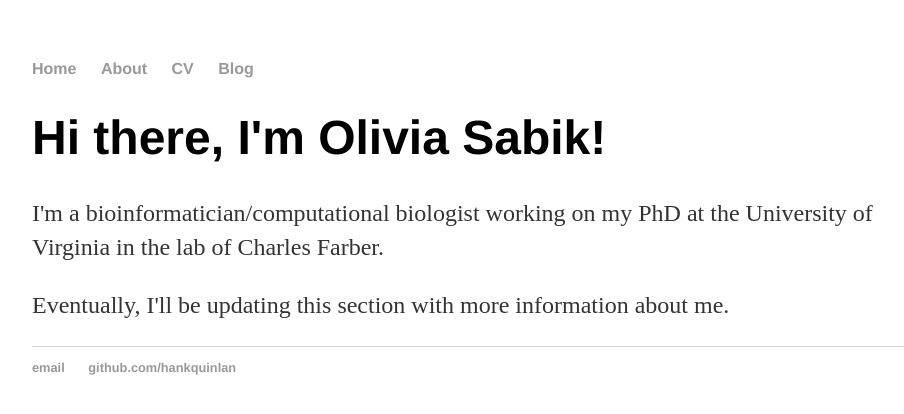
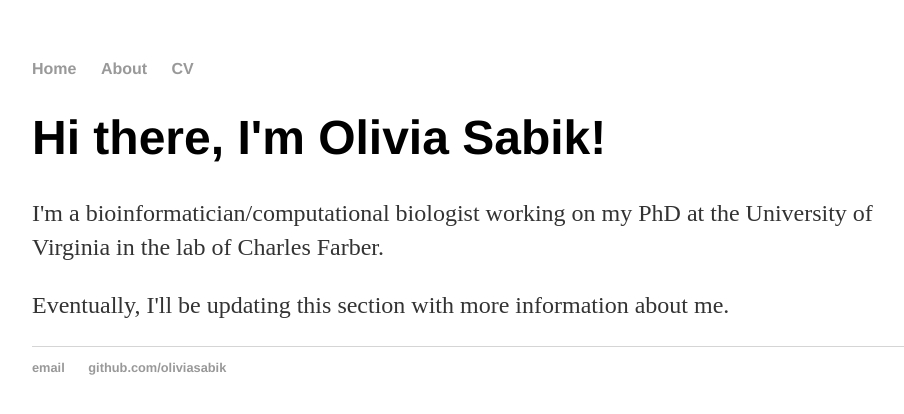
Before and after one commit to oliviasabik/oliviasabik.github.io, a Jekyll site: the page built from about/index.html, in a window 1280 px wide. Shown: the top 414 px of the page, without its empty margins (160-1064 px from the left). Built offline with Jekyll 4.4.1, drawn with Linux system fonts in a browser that asks for light colours.

Commit message:
Update default.html

```diff
--- a/_layouts/default.html
+++ b/_layouts/default.html
@@ -11,7 +11,6 @@
 	        		<li><a href="/">Home</a></li>
 		        	<li><a href="/about">About</a></li>
 	        		<li><a href="/cv">CV</a></li>
-	        		<li><a href="/blog">Blog</a></li>
 	    		</ul>
 			</nav>
 			<div class="container">
@@ -21,8 +20,8 @@
 			</div><!-- /.container -->
 			<footer>
 	    		<ul>
-	        		<li><a href="mailto:hankquinlanhub@gmail.com">email</a></li>
-	        		<li><a href="https://github.com/hankquinlan">github.com/hankquinlan</a></li>
+	        		<li><a href="mailto:oliviasabik@gmail.com">email</a></li>
+	        		<li><a href="https://github.com/oliviasabik">github.com/oliviasabik</a></li>
 				</ul>
 			</footer>
 		</body>
```
